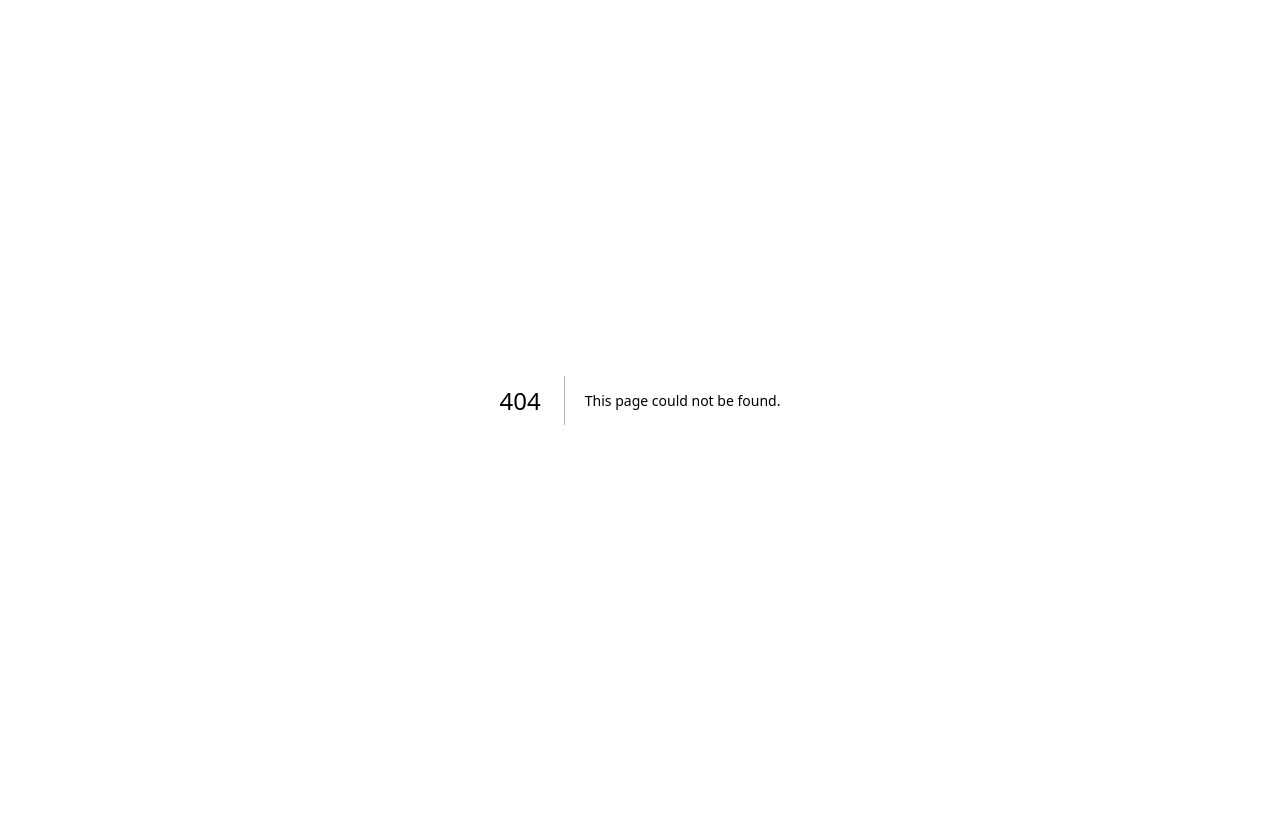
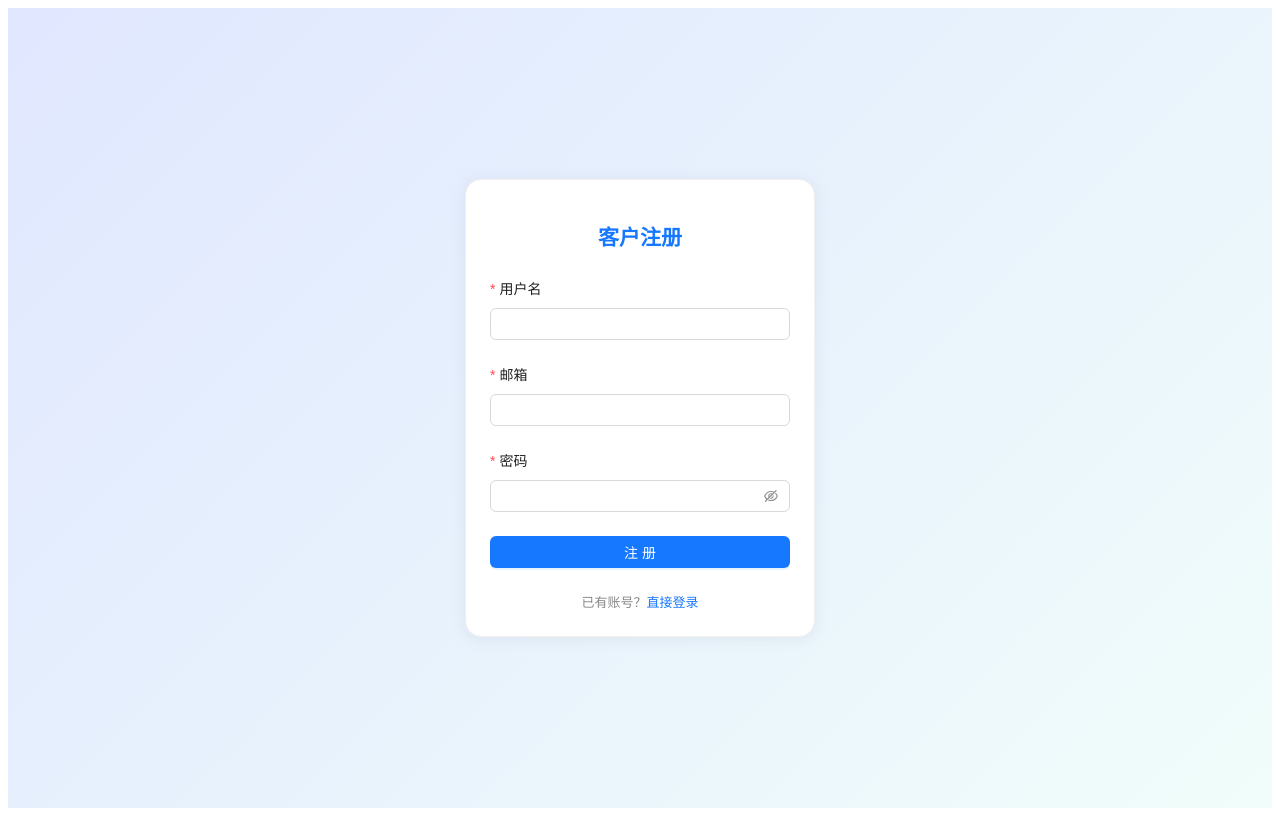
Before and after one commit to qiongqiongyuren/erp2.0, a Next.js app: page /register in a window 1280 px wide. Before the commit this address had no page. Built offline with nearby package versions, Linux system fonts and the light colour scheme.

Commit message:
更新了功能 前台页面

```diff
--- /dev/null
+++ b/app/register/page.tsx
@@ -0,0 +1,48 @@
+"use client";
+import { useState } from "react";
+import { Form, Input, Button, Card, message } from "antd";
+import { useRouter } from "next/navigation";
+
+export default function Register() {
+  const [loading, setLoading] = useState(false);
+  const router = useRouter();
+
+  const onFinish = async (values: any) => {
+    setLoading(true);
+    try {
+      const res = await fetch("/api/register", {
+        method: "POST",
+        headers: { "Content-Type": "application/json" },
+        body: JSON.stringify(values),
+      });
+      if (res.ok) {
+        message.success("注册成功");
+        router.push("/admin/login");
+      } else {
+        const data = await res.json();
+        message.error(data.error || "注册失败");
+      }
+    } finally {
+      setLoading(false);
+    }
+  };
+
+  return (
+    <div style={{ minHeight: "100vh", display: "flex", alignItems: "center", justifyContent: "center", background: "linear-gradient(135deg,#e0e7ff 0%,#f0fdfa 100%)" }}>
+      <Card style={{ width: 350, boxShadow: "0 2px 16px #a0aec033", borderRadius: 16 }}>
+        <h2 style={{ textAlign: "center", color: "#1677ff", marginBottom: 24 }}>客户注册</h2>
+        <Form layout="vertical" onFinish={onFinish} autoComplete="off">
+          <Form.Item name="username" label="用户名" rules={[{ required: true, message: "请输入用户名" }]}> <Input /> </Form.Item>
+          <Form.Item name="email" label="邮箱" rules={[{ required: true, message: "请输入邮箱" }, { type: "email", message: "邮箱格式不正确" }]}> <Input /> </Form.Item>
+          <Form.Item name="password" label="密码" rules={[{ required: true, message: "请输入密码" }]}> <Input.Password /> </Form.Item>
+          <Form.Item>
+            <Button type="primary" htmlType="submit" block loading={loading}>
+              注册
+            </Button>
+          </Form.Item>
+        </Form>
+        <div style={{ color: '#888', fontSize: 13, textAlign: 'center' }}>已有账号？<a href="/admin/login">直接登录</a></div>
+      </Card>
+    </div>
+  );
+}
```
Also changed, not shown: app/not-found.tsx (added, +11 -0 lines), app/shop/page.tsx (+19 -6 lines).
